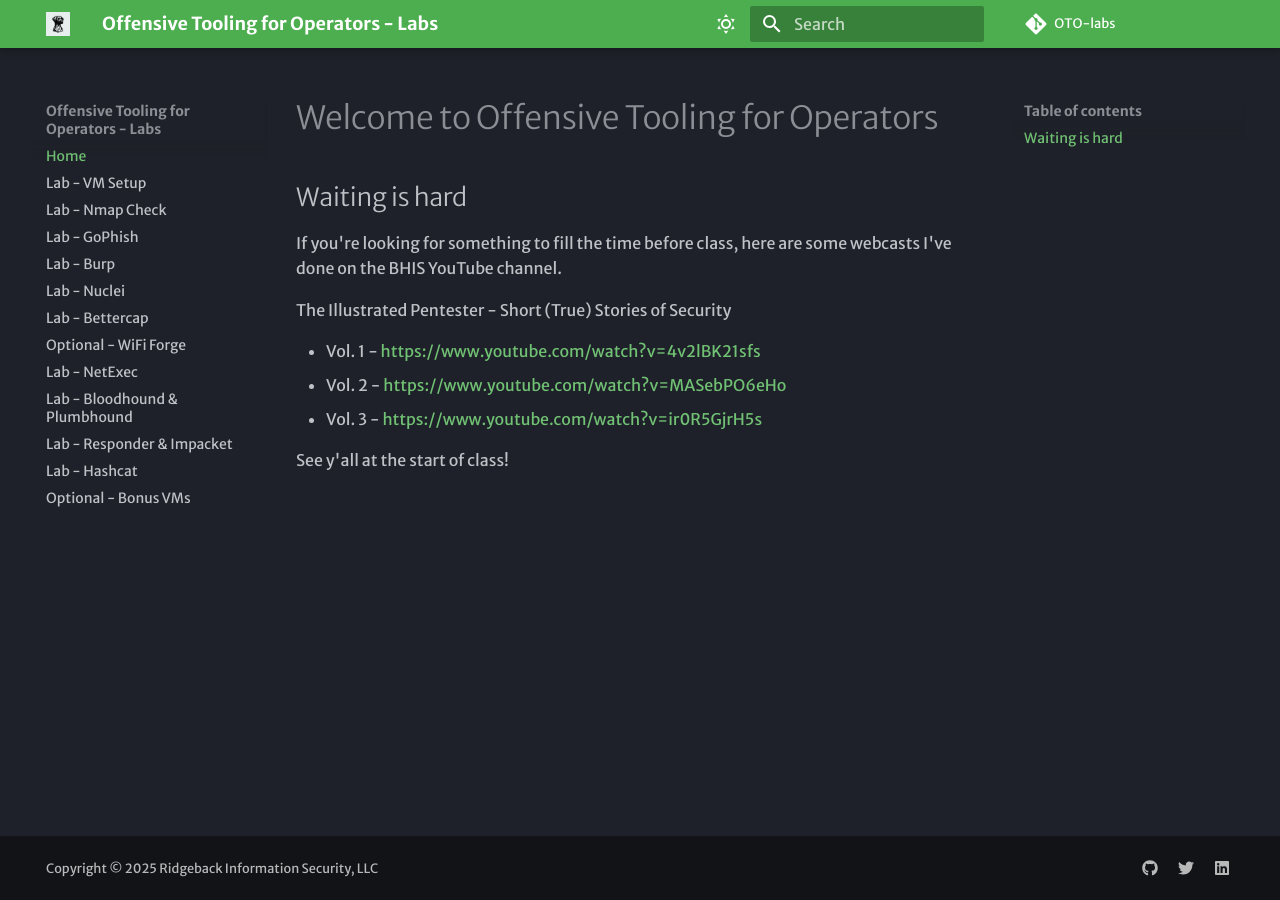
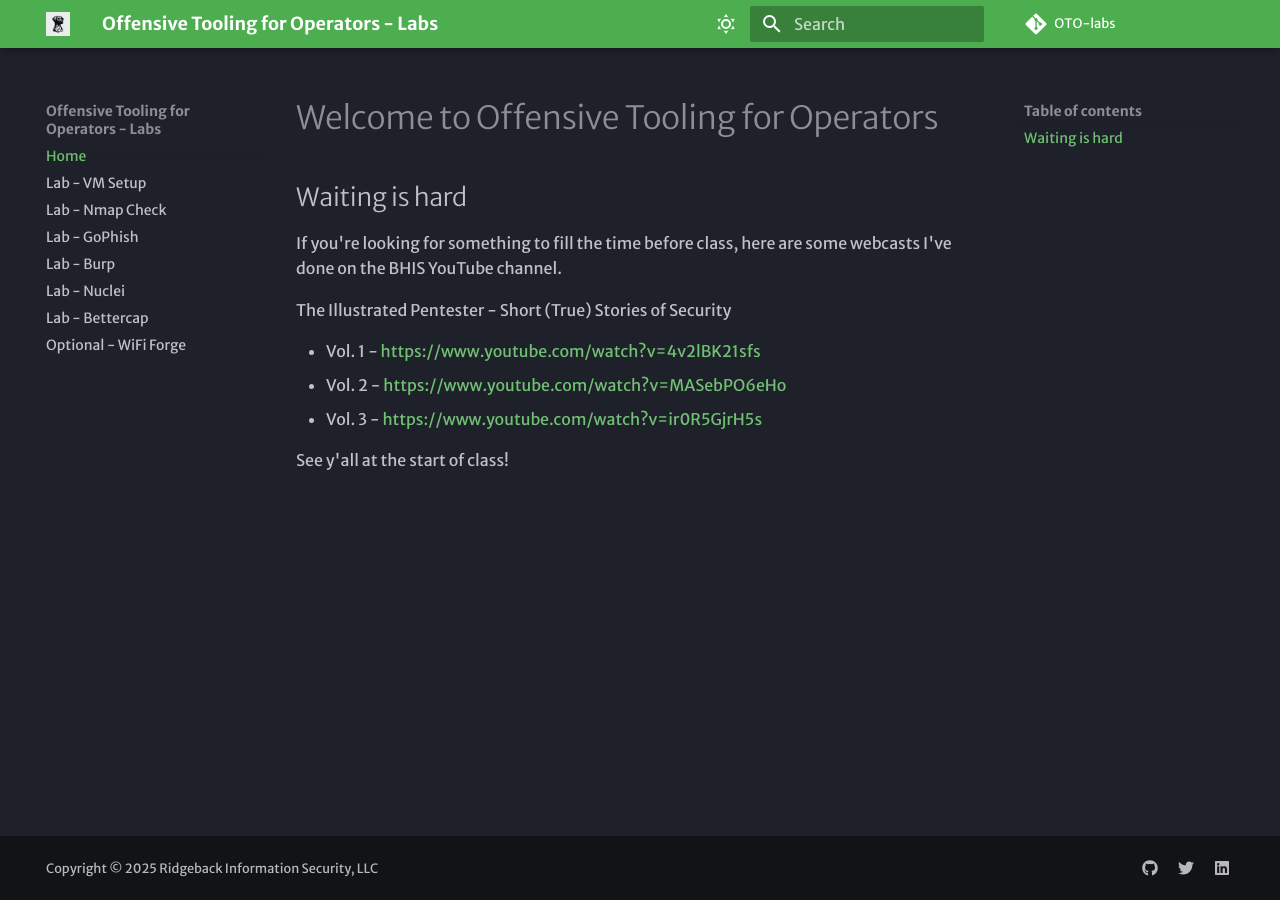
Before and after one commit to ridgebackinfosec/OTO-labs, an MkDocs documentation site: the page built from docs/index.md, in a window 1280 px wide. Built offline with MkDocs 1.6.1 and Material for MkDocs 9.7.7, drawn with Linux system fonts in a browser that asks for light colours; some web fonts are replaced; comment, search, counter and statistics services are not loaded.

Commit message:
Hiding day 2 labs for changes

```diff
--- a/mkdocs.yml
+++ b/mkdocs.yml
@@ -31,11 +31,11 @@
   - Lab - Nuclei: labs/nuclei/index.md
   - Lab - Bettercap: labs/bettercap/index.md
   - Optional - WiFi Forge: labs/wifi-forge/index.md
-  - Lab - NetExec: labs/netexec/index.md
-  - Lab - Bloodhound & Plumbhound: labs/bloodhound-plumhound/index.md
-  - Lab - Responder & Impacket: labs/responder-impacket/index.md
-  - Lab - Hashcat: labs/hashcat/index.md
-  - Optional - Bonus VMs: labs/bonus_vms/index.md
+  # - Lab - NetExec: labs/netexec/index.md
+  # - Lab - Bloodhound & Plumbhound: labs/bloodhound-plumhound/index.md
+  # - Lab - Responder & Impacket: labs/responder-impacket/index.md
+  # - Lab - Hashcat: labs/hashcat/index.md
+  # - Optional - Bonus VMs: labs/bonus_vms/index.md
 
 theme:
   font:
```
